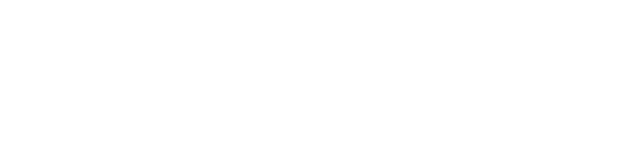
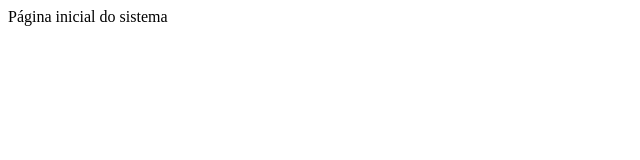
Before and after one commit to MyNewSystem/GitHub, a plain HTML site: page index.html in a window 1280 px wide. Shown: the whole page, without its empty margins (0-640 px from the left). Drawn offline with Linux system fonts and the light colour scheme.

Commit message:
updated home page

```diff
--- a/index.html
+++ b/index.html
@@ -7,6 +7,6 @@
     <title>Home Page</title>
 </head>
 <body>
-
+    Página inicial do sistema
 </body>
 </html>
```
